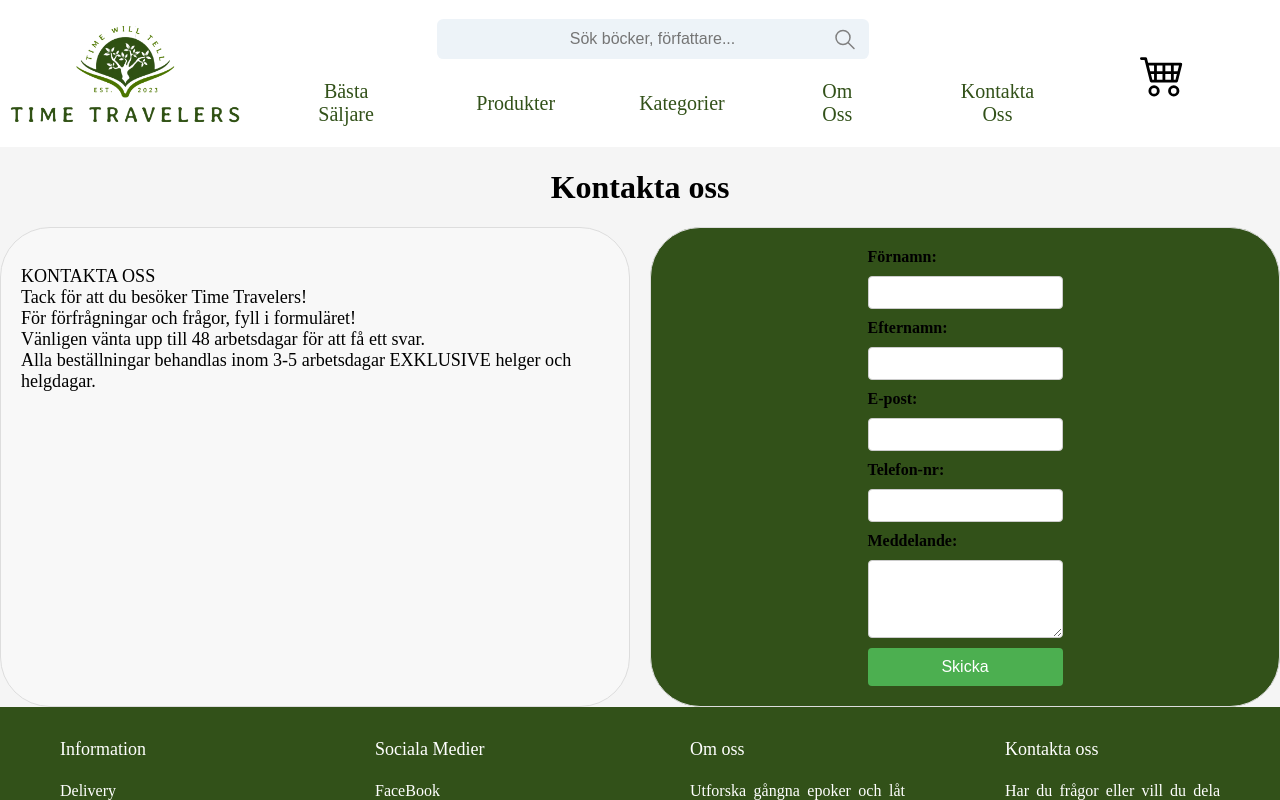
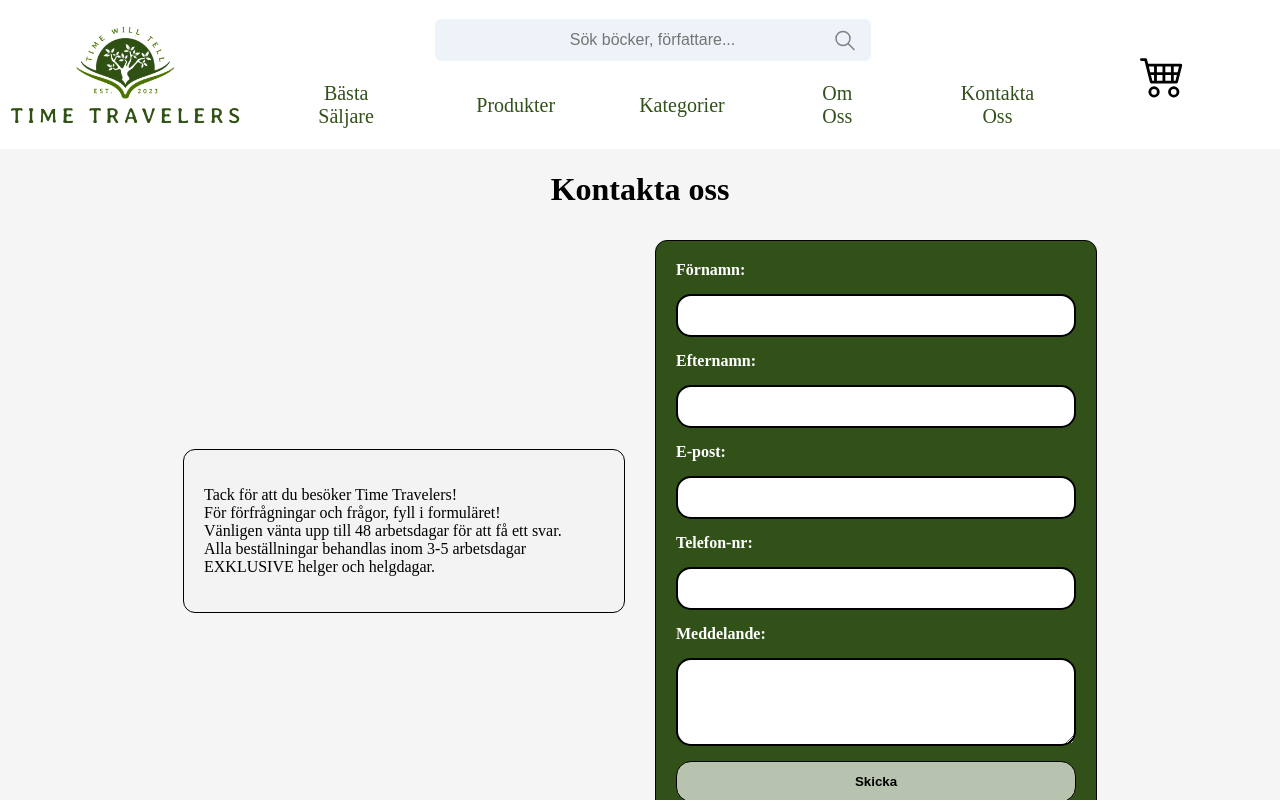
Before and after one commit to MauritzEmanuel/GroupProject_Frontend2, a React (Vite) app in the folder Frontend/: page /contact in a window 1280 px wide. Shown: the top 800 px of the page. Built offline with nearby package versions, Linux system fonts and the light colour scheme.

Commit message:
update code

```diff
--- a/Frontend/src/cssFiles/contact.css
+++ b/Frontend/src/cssFiles/contact.css
@@ -1,60 +1,64 @@
+.contact-page {
+  max-width: 1200px;
+  margin: 0 auto;
+  padding: 0 20px;
+}
+
 .contact-h1{
-    text-align: center;
+  text-align: center;
+  margin-bottom: 2rem;
 }
+
 .contact-div {
     display: flex;
-    justify-content: space-between;
-
+    justify-content: center;
+    align-items: center;
+    gap: 30px;
   }
 
-  .text {
-    flex: 1;
-    padding: 20px;
-    background-color: #f8f8f8;
-    border: 1px solid #ddd;
-    border-radius: 50px;
-    margin-right: 10px;
-    font-size: 1.13em;
+.contact-div .text, .contact-div .form {
+  width: 100%;
+  max-width: 400px;
+  padding: 20px;
+  border: 1px solid black;
+  border-radius: 12px;
+  margin-bottom: 30px;
+background-color: #f3f3f3;
   }
 
-  .form {
-    flex: 1;
-    padding: 20px;
-    background-color: #f8f8f8;
-    border: 1px solid #ddd;
-    border-radius: 50px;
+.contact-div .form {
     background-color: #325119;
-    margin-left: 10px;
+    color: white;
   }
 
-  form {
+ .form form {
     display: grid;
-    gap: 10px;
+    gap: 15px;
+    align-items: center;
   }
 
-  label {
+  .form form label {
     font-weight: bold;
+    color: white;
   }
 
-  input,
-  textarea {
-    width: 100%;
-    padding: 8px;
-    box-sizing: border-box;
-    border: 1px solid #ccc;
-    border-radius: 4px;
+  .form form input,
+  .form form textarea {
+    padding: 12px;
+    border: 2px solid black;
+    border-radius: 15px;
   }
 
-  button {
-    background-color: #4caf50;
-    color: white;
-    padding: 10px 15px;
-    border: none;
-    border-radius: 4px;
-    cursor: pointer;
-    font-size: 16px;
+  .form form button {
+    background-color: #b7c3ae;
+    color: black;
+    font-weight: bold;
+    padding: 12px 20px;
+    border: 1px solid black;
+    border-radius: 15px;
+    transition: background-color 0.3s ease;
   }
 
-  button:hover {
-    background-color: #45a049;
+  .form form button:hover {
+    background-color: #9ba99d;
   }
--- a/Frontend/src/cssFiles/home.css
+++ b/Frontend/src/cssFiles/home.css
@@ -1,27 +1,27 @@
-body{
+body {
   background-color: whitesmoke;
 }
 
-.slider{
+.Home .slider{
   margin-top: 20px;
-  height: 40vh;
+  height: 50vh;
   width: 100%;
   display: flex;
   justify-content: center;
+}
 
-  .container{
+.Home .slider .container{
     display: flex;
     width: 70%;
     height: 100%;
   }
 
-  img{
+.Home .slider .container img{
     flex:auto;
     height: 100%;
   }
-}
 
-.about-us {
+.Home .about-us {
   background-color: whitesmoke;
   display: flex;
   align-items: center;
@@ -29,7 +29,7 @@ body{
   padding: 45px;
 }
 
-.about-us-content {
+.Home .about-us .about-us-content {
   display: grid;
   grid-template-columns: 1fr 2fr;
   column-gap: 50px;
@@ -39,25 +39,25 @@ body{
   margin: 0 auto;
 }
 
-.logo-container img {
+.Home .about-us .about-us-content .logo-container img {
   width: 100%;
   max-width: 300px;
 }
 
-.about-us-text h1 {
+.Home .about-us .about-us-content .about-us-text h1 {
   color: black;
   margin-bottom: 20px;
   font-size: 40px;
   text-align: center;
 }
 
-.about-us-text p {
+.Home .about-us .about-us-content .about-us-text p {
   color: black;
   margin-bottom: 20px;
   text-align: center;
 }
 
-.read-more-btn {
+.Home .about-us .about-us-content .read-more-btn {
   background-color:#b7c3ae;
   color: black;
   padding: 10px 20px;
@@ -73,23 +73,22 @@ body{
   width: fit-content;
 }
 
-.read-more-btn:hover {
+.Home .about-us .about-us-content .read-more-btn:hover {
   background-color: #325119;
 }
 
-.logo-container {
+.Home .about-us .about-us-content .logo-container {
     justify-content: center;
     display: flex;
   }
 
 
-
-.subscribe-section {
+.Home .subscribe-section {
   background-color: #b7c3ae;
   padding: 40px 0;
   }
 
-  .subscribe-content {
+.Home .subscribe-section .subscribe-content {
     display: flex;
     justify-content: center;
     align-items: center;
@@ -98,52 +97,58 @@ body{
     padding: 0 20px;
   }
 
-  .left, .right {
+.Home .subscribe-section .subscribe-content .left, .right {
     margin: 0 10px;
   }
 
-  .left {
+.Home .subscribe-section .subscribe-content .left {
     color: #325119;
     text-align: left;
   }
 
-  .left h1 {
+.Home .subscribe-section .subscribe-content .left h1 {
     font-size: 30px;
     margin: 0;
     padding-right: 20px;
     }
 
-  .left h3{
+.Home .subscribe-section .subscribe-content .left h3{
     margin: 0;
     padding-right: 20px;
     font-weight: lighter;
     }
 
-  .right {
+.Home .subscribe-section .subscribe-content .right {
     flex: 2;
     display: flex;
     justify-content: center;
   }
 
-  form {
+.Home .subscribe-section .subscribe-content .right form {
     display: flex;
     align-items: center;
     justify-content: center;
     width: 100%;
+    margin: 0;
   }
 
-  input{
-    padding: 10px;
-    border: 1px solid black;
+.Home .subscribe-section .subscribe-content .right input,
+.Home .subscribe-section .subscribe-content .right button {
+  padding: 10px;
+  margin: 0;
+  border: 1px solid black;
+  box-sizing: border-box;
+}
+
+.Home .subscribe-section .subscribe-content .right input {
     border-radius: 20px 0 0 20px;
-    width: 70%;
+    width: calc(70% - 1px);
   }
 
-  button {
-    padding: 10px 20px;
+.Home .subscribe-section .subscribe-content .right button {
     background-color: #325119;
     color: white;
-    border: 1px solid black;
     border-radius: 0 20px 20px 0;
     cursor: pointer;
+    border-left: none;
   }
--- a/Frontend/src/pages/Contact.jsx
+++ b/Frontend/src/pages/Contact.jsx
@@ -6,12 +6,11 @@ const Contact = () => {
 
     return (
     <>
-      <div>
+      <div className='contact-page'>
         <h1 className='contact-h1'>Kontakta oss</h1>
         <div className='contact-div'>
             <div className='text'>
                 <p>
-                    KONTAKTA OSS <br/>
                     Tack för att du besöker Time Travelers! <br/>
                     För förfrågningar och frågor, fyll i formuläret! <br/>
                     Vänligen vänta upp till 48 arbetsdagar för att få ett svar. <br/>
@@ -31,7 +30,7 @@ const Contact = () => {
                     <input type="email" id="email" name="email" required />
 
                     <label htmlFor="phoneNumber">Telefon-nr:</label>
-                    <input type="email" id="email" name="email" required />
+                    <input type="tel" id="phoneNumber" name="phoneNumber" required />
 
                     <label htmlFor="message">Meddelande:</label>
                     <textarea id="message" name="message" rows="4" required></textarea>
```
